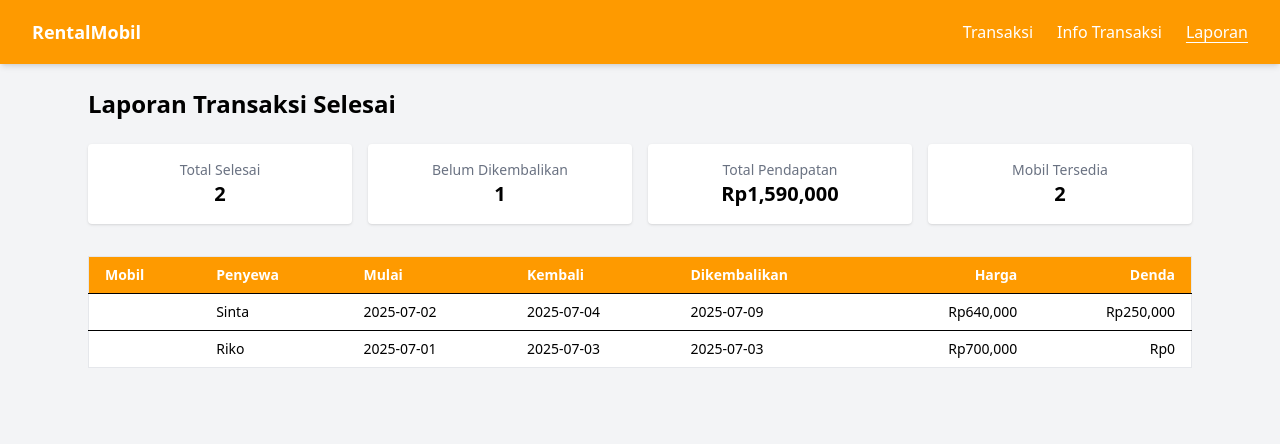
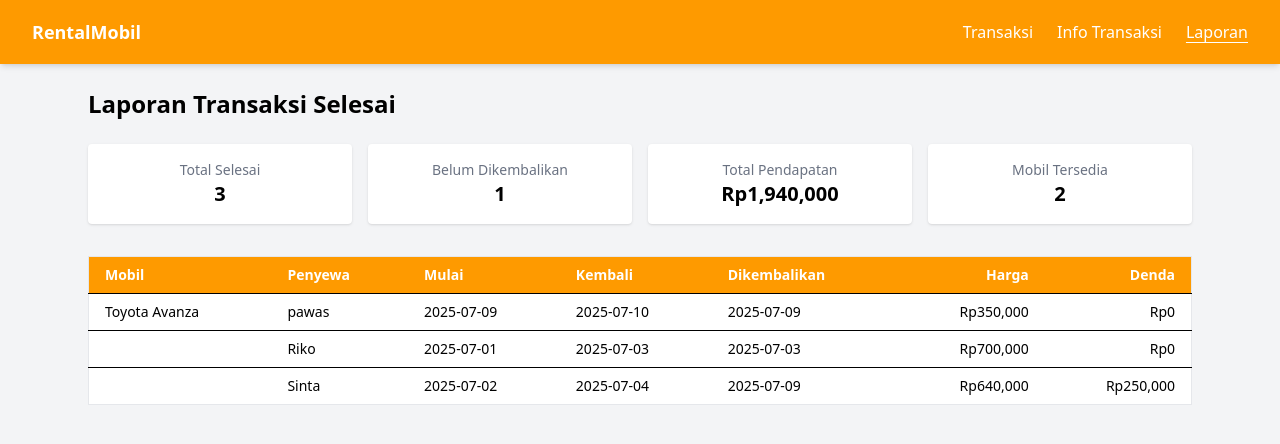
Before and after one commit to Mayriza18/mfawwazakifmairiza-uaspbk, a Vue app: page /laporan in a window 1280 px wide. Shown: the top 444 px of the page. Built offline with nearby package versions, Linux system fonts and the light colour scheme; data requests are answered from the project's data file.

Commit message:
update laporan view

```diff
--- a/db.json
+++ b/db.json
@@ -61,6 +61,19 @@
       "denda_per_hari": 50000,
       "denda_total": 0,
       "selesai": true
+    },
+    {
+      "id": "0d02",
+      "nama_penyewa": "pawas",
+      "mobil_id": "1",
+      "tanggal_mulai": "2025-07-09",
+      "durasi_hari": 1,
+      "tanggal_kembali": "2025-07-10",
+      "tanggal_dikembalikan": "2025-07-09",
+      "total_harga": 350000,
+      "denda_per_hari": 50000,
+      "denda_total": 0,
+      "selesai": true
     }
   ]
 }
--- a/src/views/Laporan.vue
+++ b/src/views/Laporan.vue
@@ -72,7 +72,7 @@ onMounted(() => {
   mobilStore.fetchMobil()
 })
 
-const transaksiSelesai = computed(() => transaksiStore.transaksiSelesai)
+const transaksiSelesai = computed(() => transaksiStore.transaksiSelesai.reverse())
 const transaksiAktif = computed(() => transaksiStore.transaksiAktif)
 const mobilTersedia = computed(() => mobilStore.mobilTersedia)
 
```
